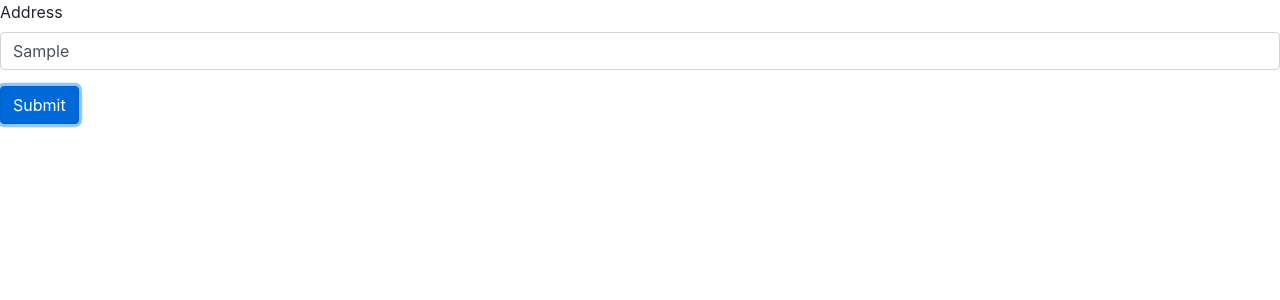
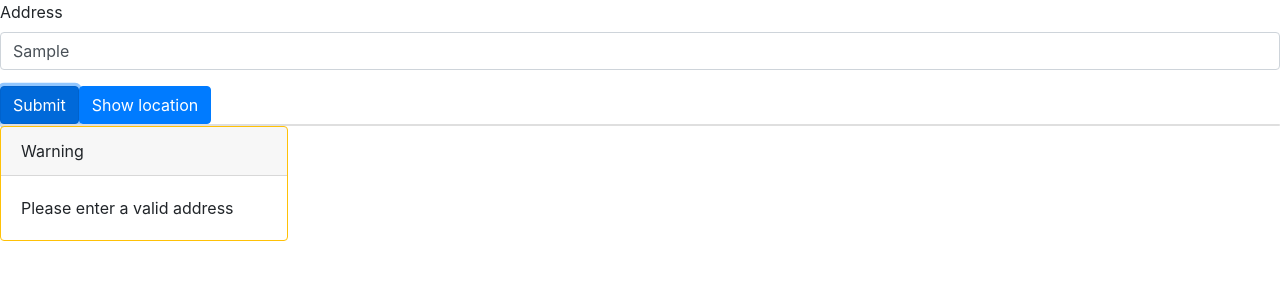
Before and after one commit to bahaamq/Api-with-react, a React (Create React App) app: page / in a window 1280 px wide. Both pictures are taken after typing "Sample" into the empty fields and a click on the button "Submit". Shown: the top 300 px of the page. Built offline with nearby package versions, Linux system fonts and the light colour scheme; no server answers.

Commit message:
finishlab

```diff
--- a/src/components/Map.js
+++ b/src/components/Map.js
@@ -16,7 +16,9 @@ class Map extends React.Component{
        lon:0,
        showName:'',
 
-       show:false
+       show:false,
+       showMapImg:false,
+errorMsg:false
 
         }
       }
@@ -31,6 +33,13 @@ address:locationData
    console.log(this.state.address)
 }
 
+showMap=(e)=>{
+  e.preventDefault();
+    this.setState({
+      showMapImg:true
+    })
+
+  }
 
 
 sendData=async(e)=>{
@@ -42,9 +51,10 @@ sendData=async(e)=>{
 let response = await axios.get(url);
 response=response.data[0]
 console.log(response)
+
 this.setState({
 low:response.lat,
-long:response.lon,
+lon:response.lon,
 showName:response.display_name,
 show:true
        })
@@ -53,8 +63,11 @@ show:true
     catch
     {
     console.log('sasd');
-    }
-}
+    this.setState({
+errorMsg:true
+    })
+    }}
+
 
 
 
@@ -71,7 +84,13 @@ show:true
   <Button variant="primary" type="submit" onClick={this.sendData}>
     Submit
   </Button>
+
+  <Button variant="primary" type="submit" onClick={this.showMap}>
+  Show location
+  </Button>
+
 </Form>
+
 
 
 {this.state.show &&<Card>
@@ -82,6 +101,23 @@ show:true
 </Card>
       }
 
+<Card>
+
+{this.state.showMapImg &&  <img src={`https://maps.locationiq.com/v3/staticmap?key=f5de8e48adbdc6&center=$${this.state.low},${this.state.lon} `} alt='' />
+      }
+
+
+      </Card>
+      {this.state.errorMsg &&
+      <Card border="warning" style={{ width: '18rem' }}>
+    <Card.Header>Warning</Card.Header>
+      <Card.Body >
+        Please enter a valid address
+
+      </Card.Body>
+
+      </Card>
+      }
 </>
         )}}
 
```
Also changed, not shown: 2 other files (tests, documents, lock files or other folders).
